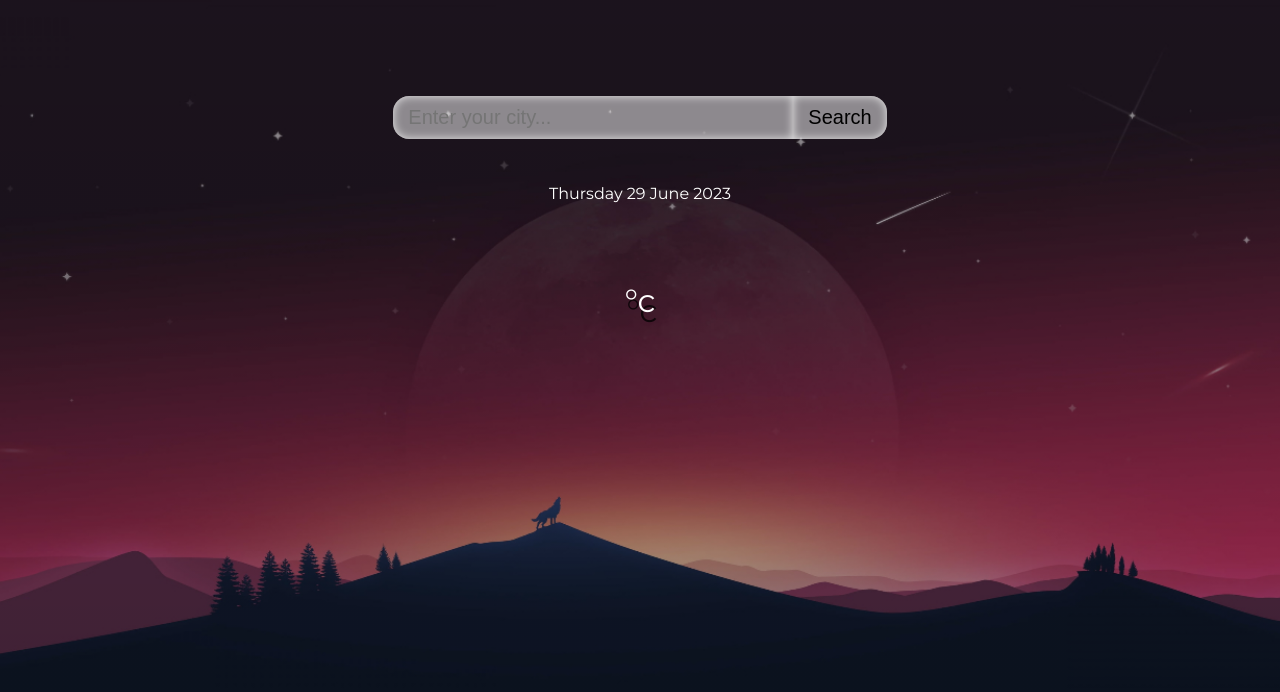
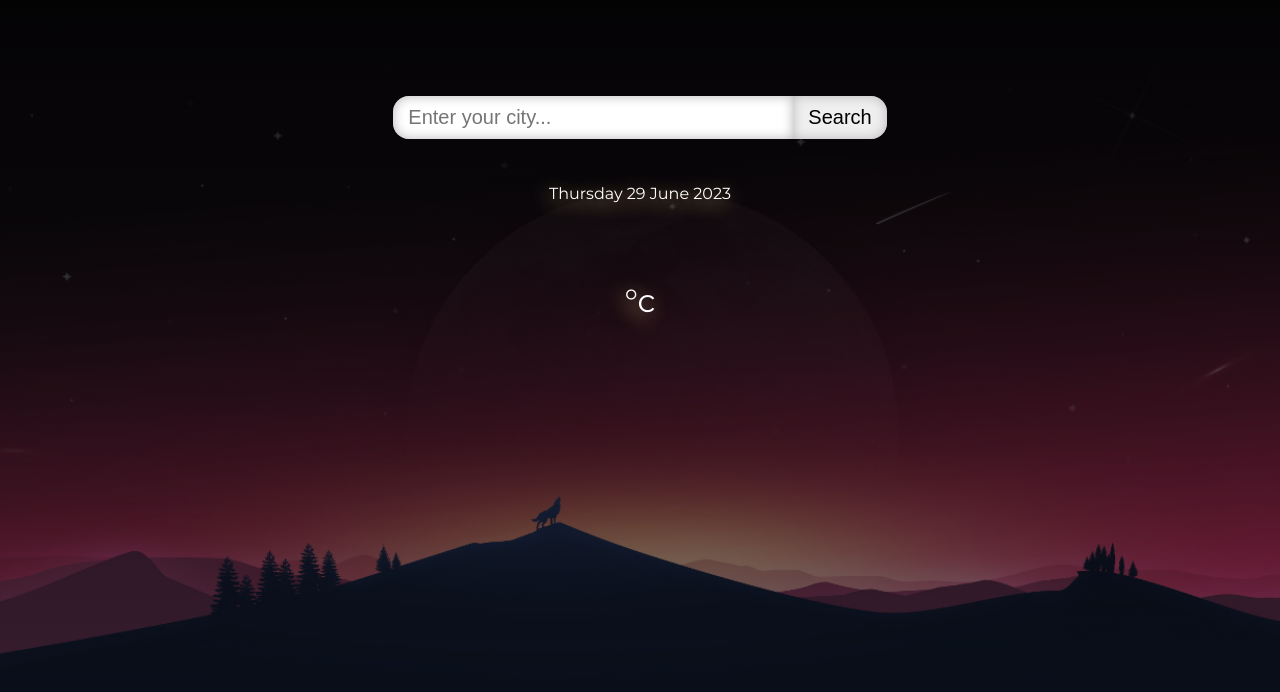
Before and after one commit to utkarsh2709/weather-app, a plain HTML site: page index.html in a window 1280 px wide. Drawn offline with Linux system fonts and the light colour scheme; no server answers.

Commit message:
updating the styles

```diff
--- a/style.css
+++ b/style.css
@@ -17,7 +17,7 @@ body {
 	display: flex;
 	flex-direction: column;
 	min-height: 100vh;
-	background-image: linear-gradient(to bottom, rgba(0, 0, 0, 0.3), rgba(0, 0, 0, 0.4))
+	background-image: linear-gradient(to bottom, rgba(0, 0, 0, 0.9), rgba(0, 0, 0, 0.4))
 }
 
 header {
@@ -33,9 +33,8 @@ header input,button {
 	padding: 10px 15px;
 	border: none;
 	outline: none;
-	background-color: rgba(255, 255, 255, 0.5);
 	border-radius: 1rem 0 0 1rem;
-	box-shadow: inset 0 0 10px rgba(255, 255, 255, 0.8);
+	box-shadow: inset 0 0 0.75rem rgb(184, 184, 184);
 	font-size: 1.25rem;
 	font-weight: 300;
 	transition: 0.5s ease-out;
@@ -59,6 +58,10 @@ main {
 	text-align: center;
 }
 
+p {
+	text-shadow: -3px 5px 20px rgb(236, 207, 137);
+}
+
 .location .city {
 	font-size: 2rem;
 	font-weight: 500;
@@ -73,7 +76,6 @@ main {
 	font-size: 6rem;
 	font-weight: 700;
 	margin: 1rem 0px;
-	text-shadow: 2px 10px rgba(0, 0, 0, 0.75);
 }
 
 .current .temp span{
@@ -85,7 +87,6 @@ main {
 	font-size: 2rem;
 	font-weight: 700;
 	font-style: italic;
-	text-shadow: 0px 3px rgba(0, 0, 0, 0.4);
 }
 
 .current .hi-low {
```
